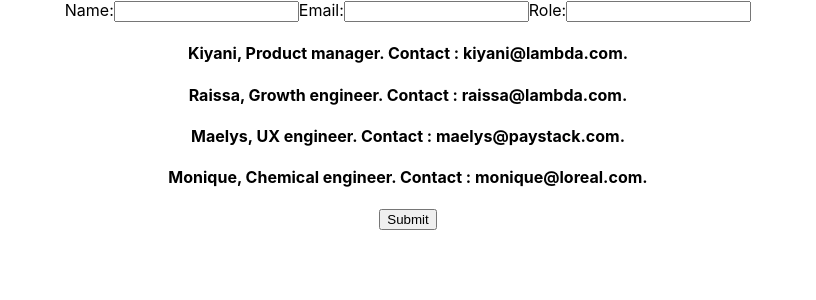
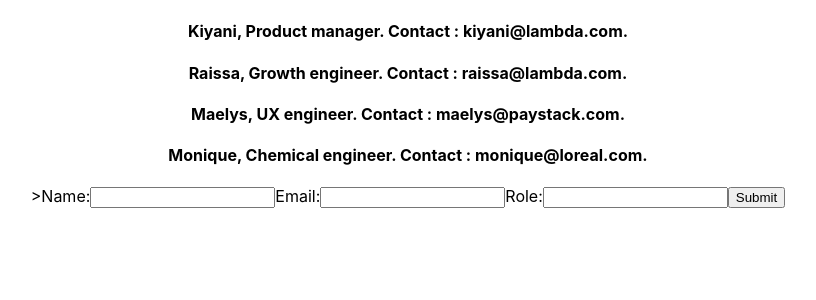
Before and after one commit to bloominstituteoftechnology/team-builder, a React (Create React App) app in the folder team-builder/: page / in a window 1280 px wide. Shown: the top 300 px of the page, without its empty margins (232-1048 px from the left). Built offline with nearby package versions, Linux system fonts and the light colour scheme.

Commit message:
Modified built form

```diff
--- a/team-builder/src/App.js
+++ b/team-builder/src/App.js
@@ -13,34 +13,41 @@ const initialTeamMemberList = [
   {id: uuid(), name: 'Monique', email: 'monique@loreal.com', role: 'Chemical engineer'},
 ]
 
-const initialTeamMemberForm = {
-name:'',
-email:'',
-role:'',
-}
+// const initialTeamMemberForm = {
+// name:'',
+// email:'',
+// role:'',
+// }
 
 
 function App() {
   const [TeamMemberList, setTeamMemberList] = useState(initialTeamMemberList);
-  const [TeamMemberForm, setTeamMemberForm] = useState (initialTeamMemberForm);
+  // const [TeamMemberForm, setTeamMemberForm] = useState (initialTeamMemberForm);
 
   const handleChange = event => {
     setTeamMemberList ({ ...TeamMemberList, [event.target.name]: event.target.value });
   };
 
-      // const handleSubmit = event => {
-      //   event.preventDefault();
-      //   console.log(members.name);
-      // };
+  const handleSubmit = event => {
+  event.preventDefault();
+  };
+
 
   return (
     <div className="App">
+    {
+      TeamMemberList.map(members => (
+      <h4 key={members.id}>
+        {members.name}, {members.role}. Contact : {members.email}.
+        </h4>
+      ))
+    }
 
-          <form>
+    <form onSubmit={event => handleSubmit(event)}>>
       <label>
           Name:
-              <input type="text"
-              name="name"
+        <input type='text'
+        name='name'
         value={TeamMemberList.name}
         onChange={event => handleChange(event)}
         />
@@ -48,8 +55,8 @@ function App() {
 
       <label>
       Email:
-              <input type="text"
-              email="name"
+      <input type='text'
+      email='email'
       value={TeamMemberList.email}
       onChange={event => handleChange(event)}
       />
@@ -58,19 +65,12 @@ function App() {
       <label>
       Role:
       <input type="text"
-              role="name"
+      role='role'
       value={TeamMemberList.role}
       onChange={event => handleChange(event)}
       />
     </label>
 
-            {
-             TeamMemberList.map ( members => (
-               <h4 key = {members.id}>
-                 {members.name}, {members.role}. Contact : {members.email}.
-               </h4>
-             ))
-            }
     <button> Submit </button>
     </form>
     </div>
```
Lines whose indentation alone changed are shown as unchanged.
